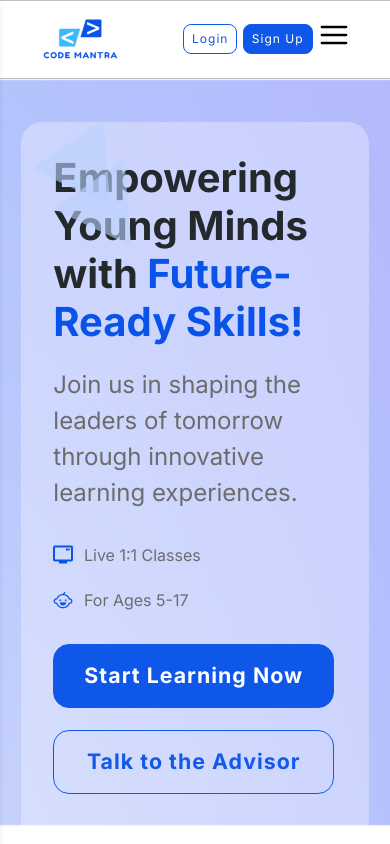
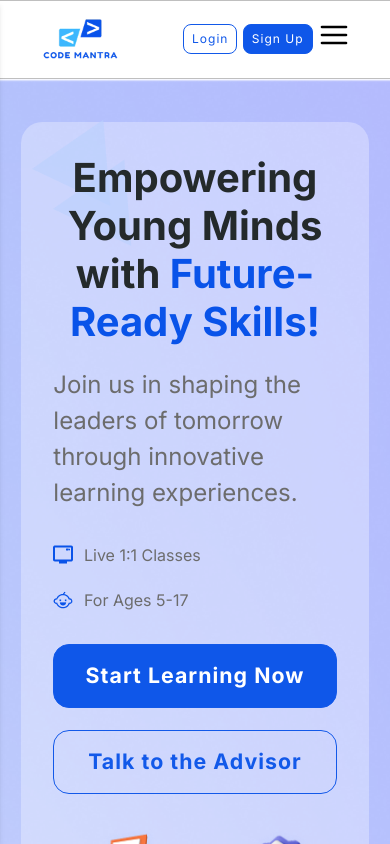
Before and after one commit to mesanjib-tharu/cm-web-assignment, a Next.js app: page / in a window 390 px wide. Shown: the top 844 px of the page. Built offline with nearby package versions, Linux system fonts and the light colour scheme.

Commit message:
Hero Section of banner image display fixes for mobile view

```diff
--- a/src/components/HeroBanner.tsx
+++ b/src/components/HeroBanner.tsx
@@ -15,9 +15,10 @@ const HeroBanner = () => {
     >
       <div className="w-full pt-8">
         <div className="flex flex-col lg:flex-row justify-between bg-white bg-opacity-30 rounded-tl-2xl rounded-tr-2xl relative">
-          <div className="flex flex-col items-start w-full lg:w-[50%] p-6 lg:p-10">
-            <h1 className="text-3xl md:text-4xl lg:text-5xl font-semibold">
-              Empowering Young Minds <br /> with{" "}
+          {/* Heading - First on Mobile, Left Side on Desktop */}
+          <div className="flex flex-col w-full lg:w-[50%] p-6 lg:p-10 order-1 lg:order-none z-20">
+            <h1 className="text-3xl md:text-4xl lg:text-5xl font-semibold text-center lg:text-left">
+              Empowering Young Minds <br /> with {" "}
               <span className="text-[#0953E9]">Future-Ready Skills!</span>
             </h1>
             <p className="text-lg md:text-xl mt-4">
@@ -31,29 +32,19 @@ const HeroBanner = () => {
                 <p className="text-[16px]">Live 1:1 Classes</p>
               </div>
               <div className="flex items-center gap-2">
-                <Image
-                  src={Cil_Child}
-                  alt="For Ages 5-17"
-                  width={20}
-                  height={20}
-                />
+                <Image src={Cil_Child} alt="For Ages 5-17" width={20} height={20} />
                 <p className="text-[16px]">For Ages 5-17</p>
               </div>
             </div>
 
             <div className="flex flex-col sm:flex-row gap-4 sm:gap-6 mt-6">
-              <Button
-                className="btn btn-md text-nowrap btn-primary font-semibold"
-                label="Start Learning Now"
-              />
-              <Button
-                className="btn btn-md text-nowrap btn-outline font-semibold"
-                label="Talk to the Advisor"
-              />
+              <Button className="btn btn-md text-nowrap btn-primary font-semibold" label="Start Learning Now" />
+              <Button className="btn btn-md text-nowrap btn-outline font-semibold" label="Talk to the Advisor" />
             </div>
           </div>
 
-          <div className="w-full lg:w-[50%] h-auto lg:h-[650px] hidden sm:block">
+          {/* Banner Image - Second on Mobile, Right Side on Desktop */}
+          <div className="w-full lg:w-[50%] h-auto lg:h-[650px] order-2 lg:order-none flex justify-center lg:justify-end">
             <Image
               src={bannerImage}
               alt="Hero Banner"
@@ -62,7 +53,7 @@ const HeroBanner = () => {
           </div>
         </div>
 
-        <div className="absolute top-[40px] left-6 sm:left-10">
+        <div className="absolute top-[40px] left-6 sm:left-10 z-10">
           <Image src={Polygon} alt="Polygon Shape " />
           <Image
             src={Polygon}
--- a/src/components/Sidebar.tsx
+++ b/src/components/Sidebar.tsx
@@ -22,7 +22,7 @@ const Sidebar: React.FC = () => {
   }, []);
 
   return (
-    <nav className="relative">
+    <nav className="relative z-40">
       <button
         onClick={() => setIsOpen(!isOpen)}
         className="text-black focus:outline-none md:hidden"
```
